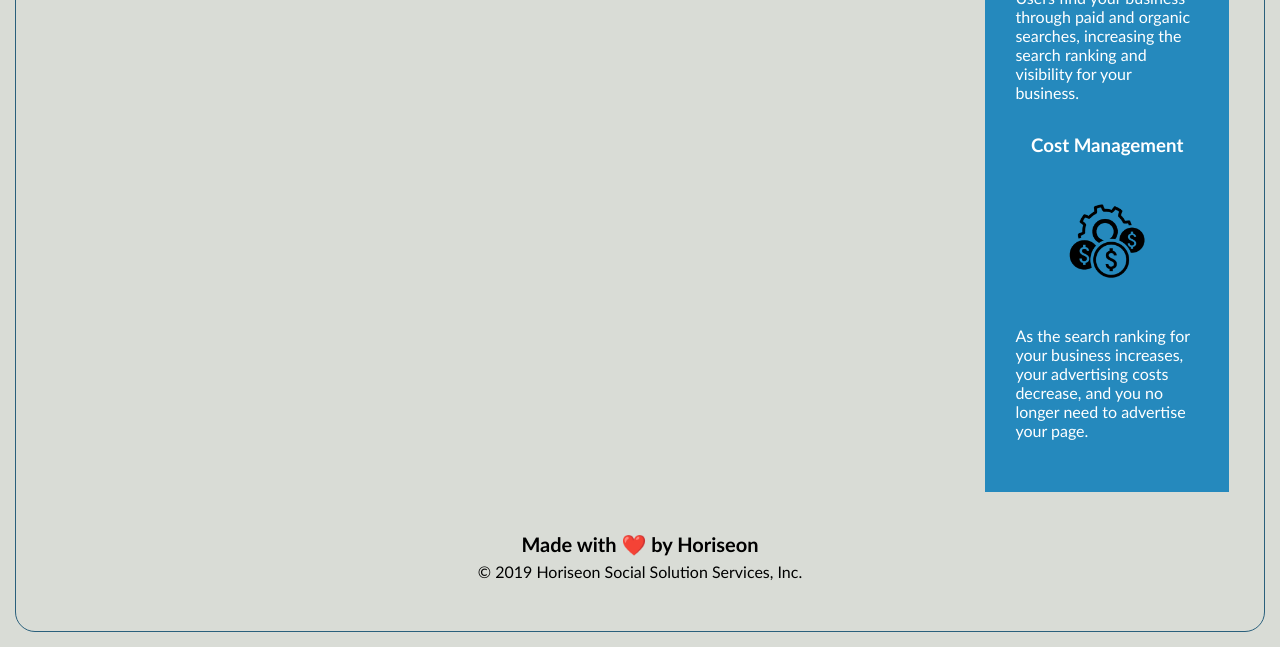
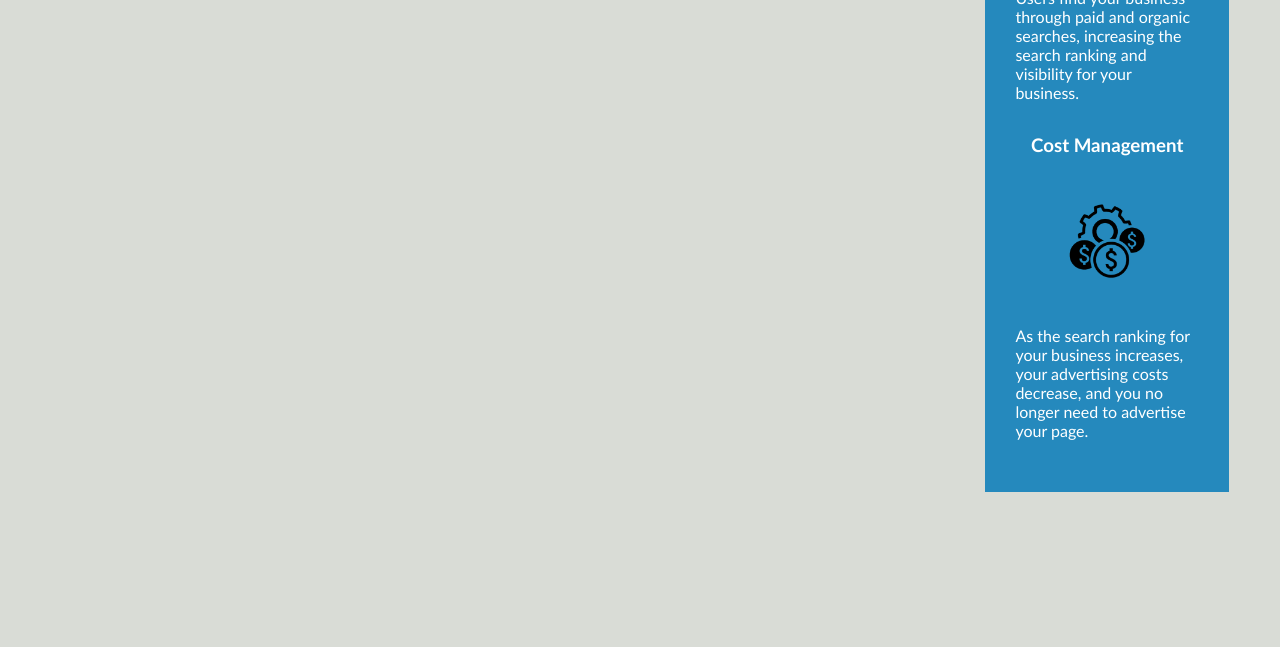
Before and after one commit to Setsu-Adachi/Challenges-M1-31-10-2023, a plain HTML site: page index.html in a window 1280 px wide. Shown: the part 2549-3196 px from the top of the page. After the commit the page ends 3051 px from the top, so only its background shows below. Drawn offline with Linux system fonts and the light colour scheme.

Commit message:
footer removed

```diff
--- a/index.html
+++ b/index.html
@@ -74,13 +74,3 @@
             </p>
         </div>
     </aside>
-
-    <footer class="footer">
-        <h2>Made with ❤️️ by Horiseon</h2>
-        <p>
-            &copy; 2019 Horiseon Social Solution Services, Inc.
-        </p>
-    </footer>
-</body>
-
-</html>
```
